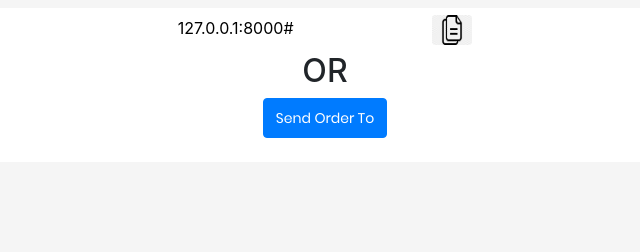
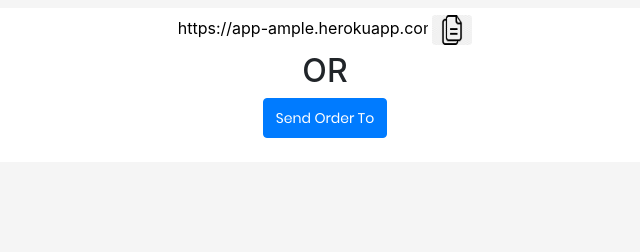
Before and after one commit to WaqasDogar/django-ample, a Django app: page /orderchoice/ in a window 1280 px wide. Shown: the part 104-356 px from the top of the page, without its empty margins (315-955 px from the left). Run offline with Django 4.2, Linux system fonts and the light colour scheme; some libraries are stand-ins or nearby versions.

Commit message:
Update orderchoice.html

```diff
--- a/WebProject/Ample/templates/Ample/orderchoice.html
+++ b/WebProject/Ample/templates/Ample/orderchoice.html
@@ -70,7 +70,7 @@
                 <!-- Trigger -->
 
                 <button class="btn"  data-clipboard-target="#foo" onclick="myFunction()" >
-                    <input style="width: 250px;" id="myInput" value="127.0.0.1:8000{% url 'ReciverOrder' orderID %}">
+                    <input style="width: 250px;" id="myInput" value="https://app-ample.herokuapp.com{% url 'ReciverOrder' orderID %}">
                     <img style="height:30px;width:40px;border-radius: 10%;" src="{% static 'Ample/images/copylogo.png' %}" alt="Copy to clipboard">
                 </button>
                 <script>
```
